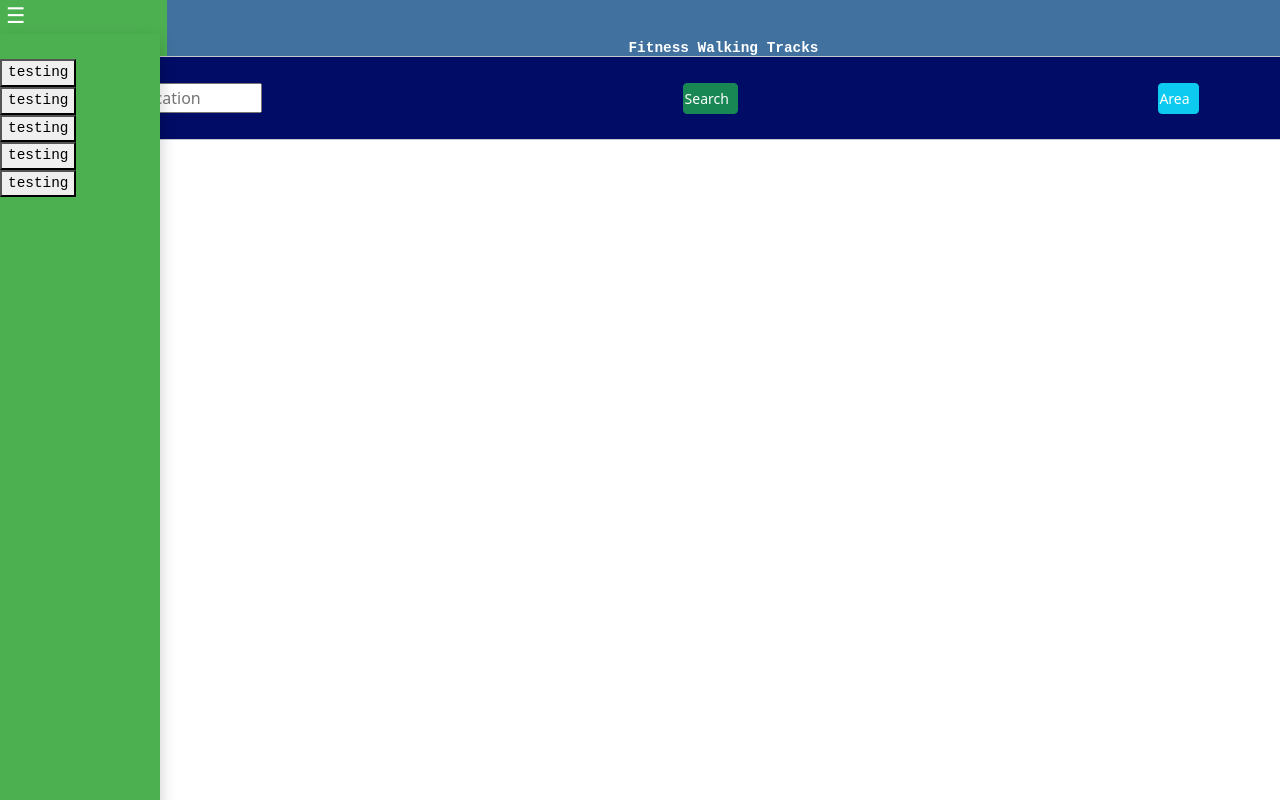
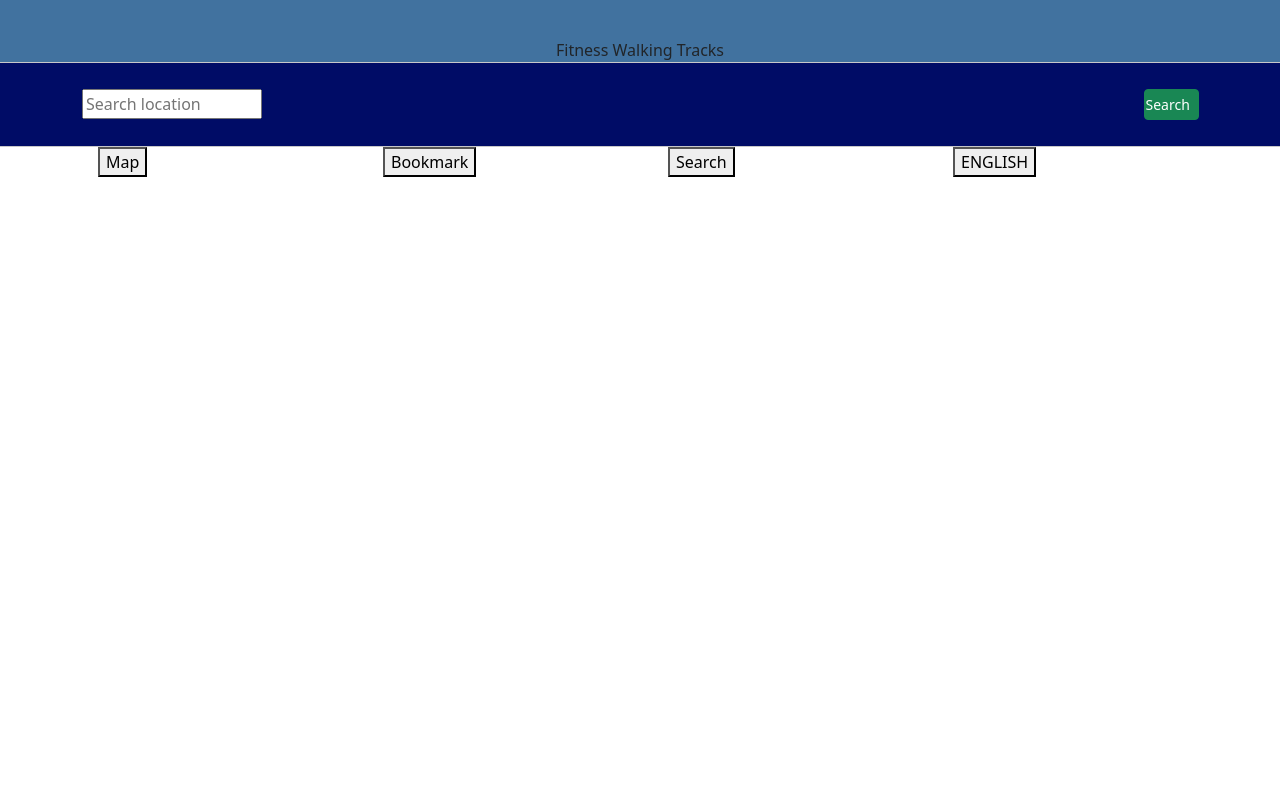
Before and after one commit to tommy08332/fitnessWalkingTracksInfoApp, a website: page www/index.html in a window 1280 px wide. Shown: the top 800 px of the page. Drawn offline with nearby package versions, Linux system fonts and the light colour scheme.

Commit message:
Update index.html

```diff
--- a/www/index.html
+++ b/www/index.html
@@ -1,57 +1,28 @@
 <head>
+    <meta charset="UTF-8">
     <link href="https://cdn.jsdelivr.net/npm/bootstrap@5.2.3/dist/css/bootstrap.min.css"
           rel="stylesheet">
     <script src="https://cdn.jsdelivr.net/npm/bootstrap@5.2.3/dist/js/bootstrap.bundle.min.js"></script>
     <meta name="viewport" content="width=device-width, initial-scale=1.0">
     <link rel="stylesheet" href="css/index.css">
-    <link rel="stylesheet" href="css/test.css">
 
 </head>
 <body>
-<header>
+<!--header copy this to other page as well-->
+<div id="label-setting">
+    <label id="headLbl">
+        Fitness Walking Tracks
+    </label>
+</div>
 
-    <div class="header_div">
+<!--header copy this to other page as well-->
 
-        <div class="dropdown">
-            <button id="nav_bar_bttn" onclick="dropnav()">
-                ☰
-            </button>
-            <div class="dropdown-content">
-                <div>
-                    <button>testing</button>
-                </div>
-                <div>
-                    <button>testing</button>
-                </div>
-                <div>
-                    <button>testing</button>
-                </div>
-                <div>
-                    <button>testing</button>
-                </div>
-                <div>
-                    <button>testing</button>
-                </div>
-            </div>
-        </div>
-
-
-        <div id="label-setting">
-            <label>
-                Fitness Walking Tracks
-            </label>
-        </div>
-
-    </div>
-
-</header>
-<!--nav bar stuff here-->
 <hr>
 
 
 <main id="middle-part">
 
-    <div class="main_div container">
+    <div class="main_div container" >
 
         <div>
             <input id="search_input_field" placeholder="Search location">
@@ -60,25 +31,51 @@
         <div>
             <button class="btn btn-success btn-sm" id="search_bttn">Search</button>
         </div>
-
-        <div>
-            <button class="btn btn-info btn-sm" id="surrounding_location">Area</button>
-        </div>
-
     </div>
 </main>
 <hr>
 
-<!-- For testing     -->
-<!--<button id="more_details_button">More Details</button>-->
-<!-- For testing     -->
-<!--<label id="test_label"></label>-->
-<!-- For testing     -->
-
 <div class="tableFixHead">
     <table id="records_table">
-        <tbody></tbody>
+
     </table>
+
+    <!--nav bar stuff here-->
+    <div class="stickyBottomNav" >
+        <ul id="navitems">
+            <div class="container">
+                <div class="row">
+                    <div class="col">
+                        <button id="mapbtn">
+                            <svg xmlns="http://www.w3.org/2000/svg" width="16" height="16" fill="currentColor" class="bi bi-geo-alt-fill" viewBox="0 0 16 16">
+                                <path d="M8 16s6-5.686 6-10A6 6 0 0 0 2 6c0 4.314 6 10 6 10zm0-7a3 3 0 1 1 0-6 3 3 0 0 1 0 6z"/>
+                            </svg><div>Map</div></button>
+                    </div>
+                    <div class="col" >
+                        <button id="bookmarkbtn"><svg xmlns="http://www.w3.org/2000/svg" width="16" height="16" fill="currentColor" class="bi bi-bookmarks" viewBox="0 0 16 16">
+                            <path d="M2 4a2 2 0 0 1 2-2h6a2 2 0 0 1 2 2v11.5a.5.5 0 0 1-.777.416L7 13.101l-4.223 2.815A.5.5 0 0 1 2 15.5V4zm2-1a1 1 0 0 0-1 1v10.566l3.723-2.482a.5.5 0 0 1 .554 0L11 14.566V4a1 1 0 0 0-1-1H4z"/>
+                            <path d="M4.268 1H12a1 1 0 0 1 1 1v11.768l.223.148A.5.5 0 0 0 14 13.5V2a2 2 0 0 0-2-2H6a2 2 0 0 0-1.732 1z"/>
+                        </svg>Bookmark</button>
+                    </div>
+                    <div class="col" >
+                        <button id="searchbtn" onclick="show_hide_searchbar()">
+                            <svg xmlns="http://www.w3.org/2000/svg" width="16" height="16" fill="currentColor" class="bi bi-search" viewBox="0 0 16 16">
+                                <path d="M11.742 10.344a6.5 6.5 0 1 0-1.397 1.398h-.001c.03.04.062.078.098.115l3.85 3.85a1 1 0 0 0 1.415-1.414l-3.85-3.85a1.007 1.007 0 0 0-.115-.1zM12 6.5a5.5 5.5 0 1 1-11 0 5.5 5.5 0 0 1 11 0z"/>
+                            </svg>Search</button>
+                    </div>
+                    <div class="col">
+                        <button id="lang_bttn" value="eng" >
+                            <svg xmlns="http://www.w3.org/2000/svg" width="16" height="16" fill="currentColor" class="bi bi-translate" viewBox="0 0 16 16">
+                                <path d="M4.545 6.714 4.11 8H3l1.862-5h1.284L8 8H6.833l-.435-1.286H4.545zm1.634-.736L5.5 3.956h-.049l-.679 2.022H6.18z"/>
+                                <path d="M0 2a2 2 0 0 1 2-2h7a2 2 0 0 1 2 2v3h3a2 2 0 0 1 2 2v7a2 2 0 0 1-2 2H7a2 2 0 0 1-2-2v-3H2a2 2 0 0 1-2-2V2zm2-1a1 1 0 0 0-1 1v7a1 1 0 0 0 1 1h7a1 1 0 0 0 1-1V2a1 1 0 0 0-1-1H2zm7.138 9.995c.193.301.402.583.63.846-.748.575-1.673 1.001-2.768 1.292.178.217.451.635.555.867 1.125-.359 2.08-.844 2.886-1.494.777.665 1.739 1.165 2.93 1.472.133-.254.414-.673.629-.89-1.125-.253-2.057-.694-2.82-1.284.681-.747 1.222-1.651 1.621-2.757H14V8h-3v1.047h.765c-.318.844-.74 1.546-1.272 2.13a6.066 6.066 0 0 1-.415-.492 1.988 1.988 0 0 1-.94.31z"/>
+                            </svg>ENGLISH</button>
+                    </div>
+                </div>
+            </div>
+        </ul>
+    </div>
+    <!--    nav bar code finish here-->
+
 </div>
 
 
```
